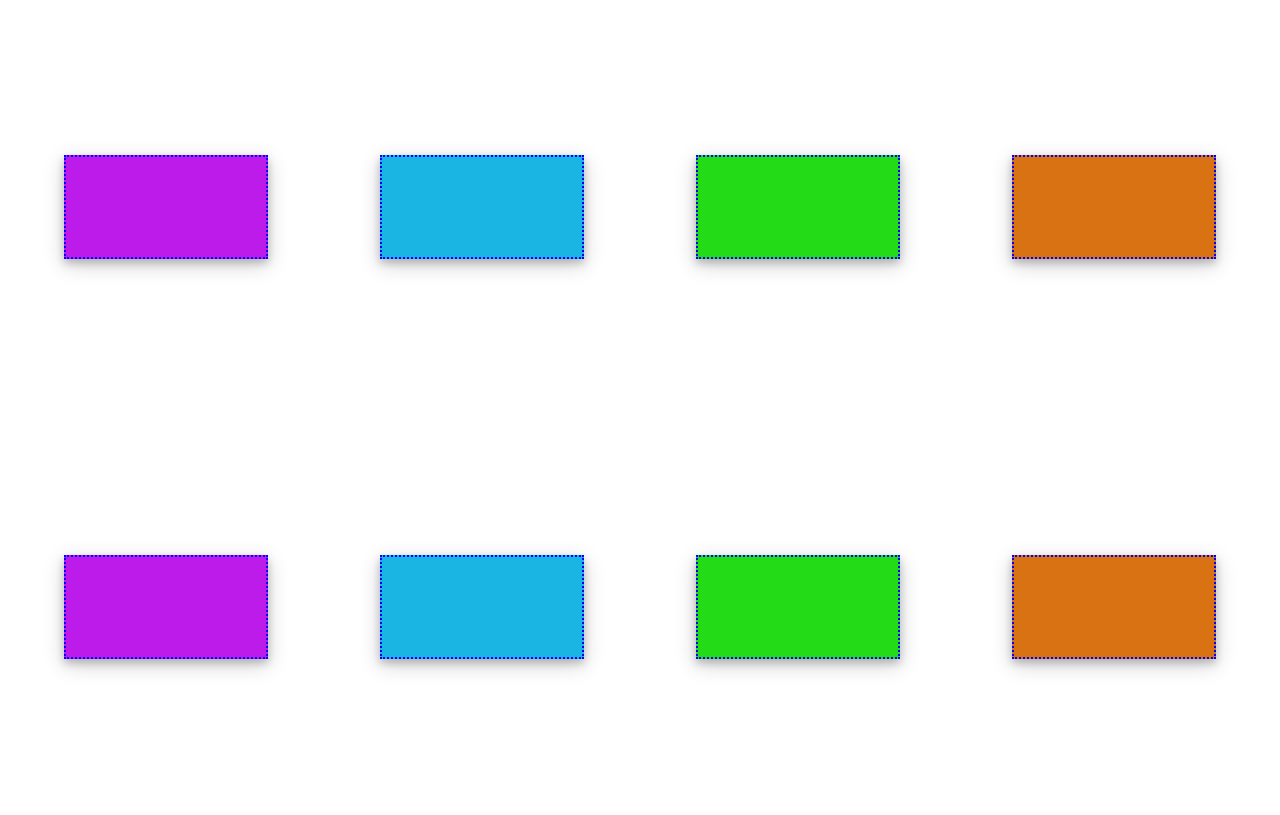
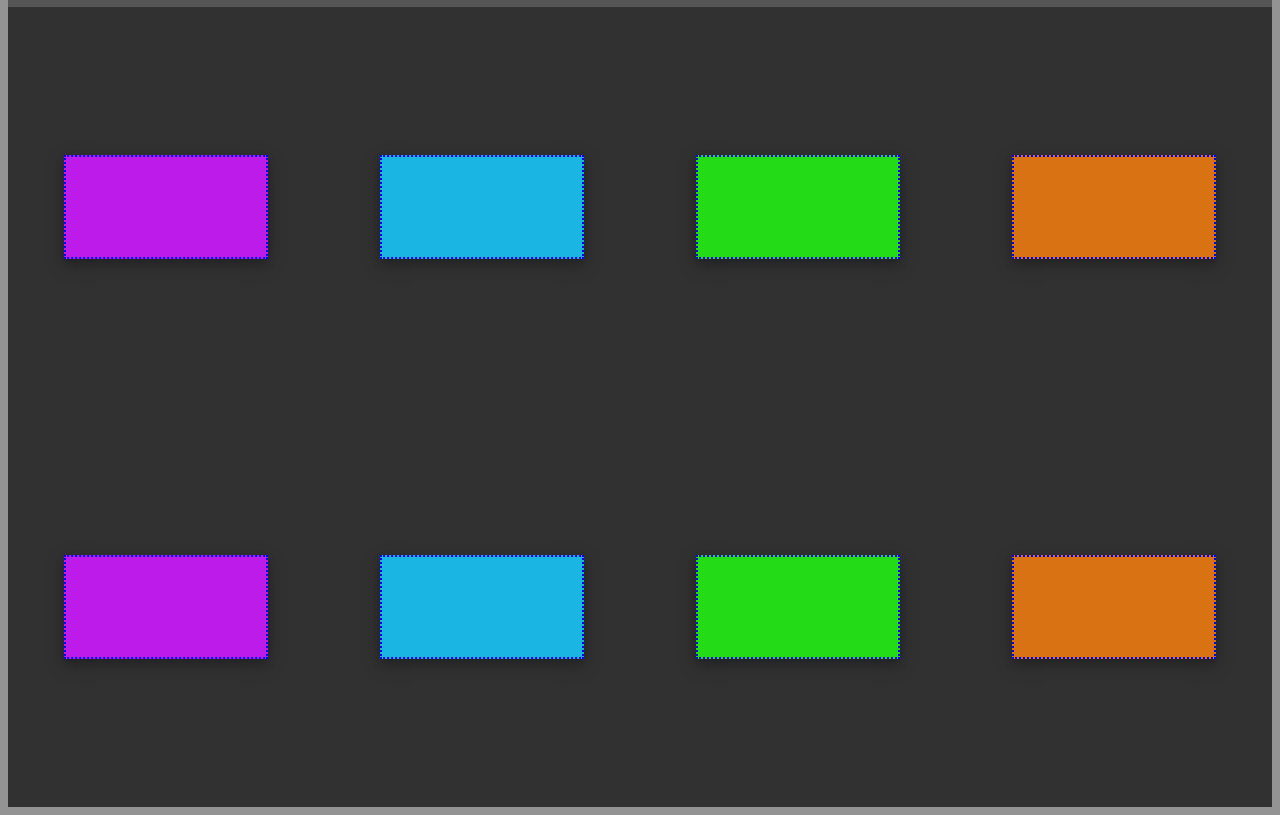
Before and after one commit to shilpajose/div-arrangement, a plain HTML site: page index.html in a window 1280 px wide. Shown: the part 73-888 px from the top of the page. Drawn offline with Linux system fonts and the light colour scheme.

Commit message:
body bg changed

```diff
--- a/display.css
+++ b/display.css
@@ -1,3 +1,6 @@
+*{
+    background-color: rgba(0, 0, 0, 0.423);
+}
 .row{
     height: 400px;
     /* background-color: bisque; */
```
